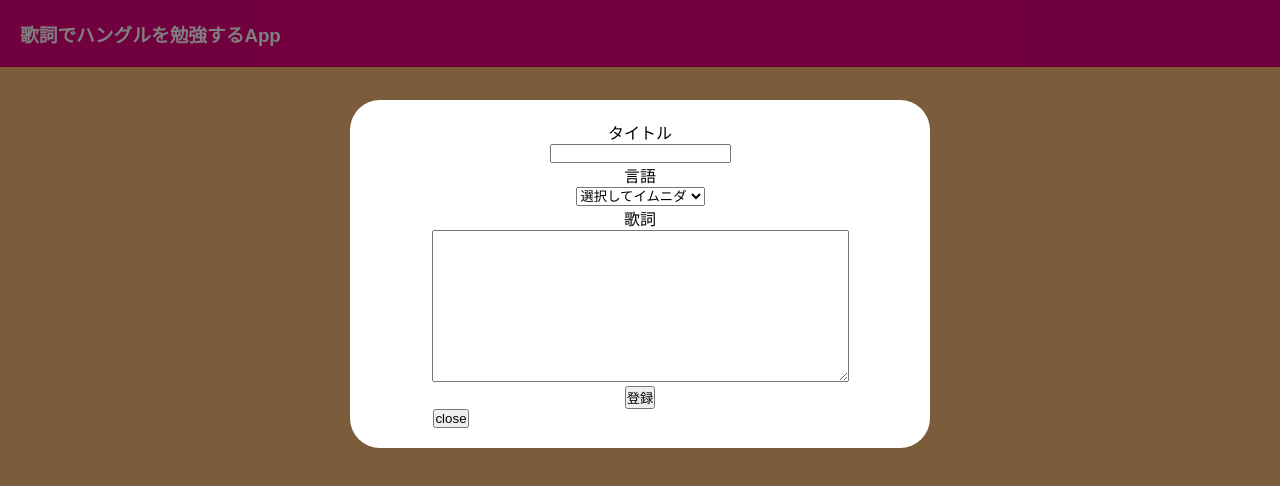
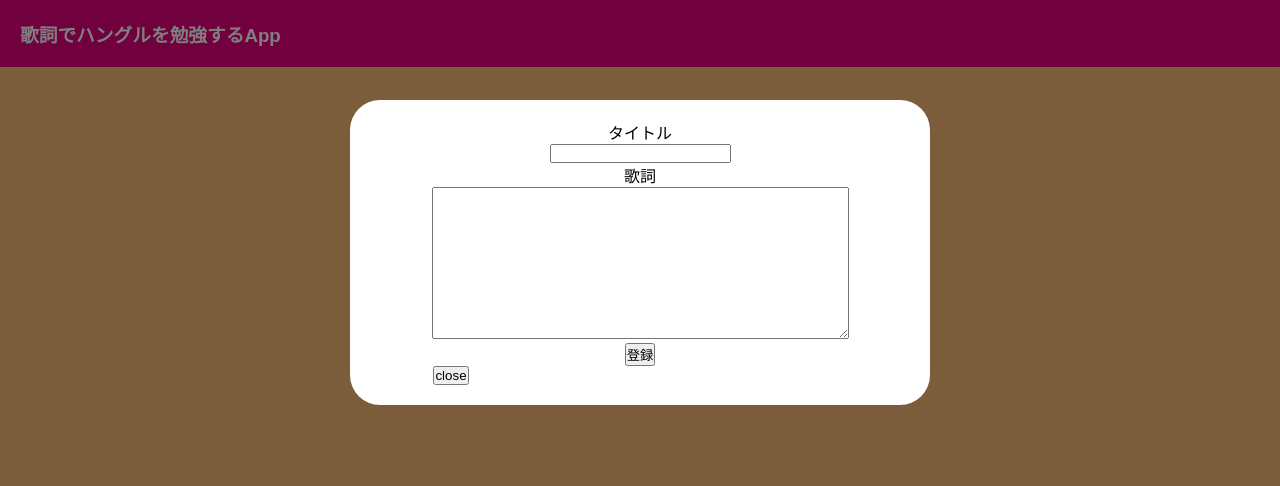
Before and after one commit to pchm13/studyHangul, a React (Create React App) app: page / in a window 1280 px wide. Both pictures are taken after a click on the element "歌詞でハングルを勉強するApp". Shown: the top 486 px of the page. Built offline with nearby package versions, Linux system fonts and the light colour scheme.

Commit message:
language項目削除

```diff
--- a/src/App.jsx
+++ b/src/App.jsx
@@ -6,26 +6,22 @@ import DetailArea from "./components/DetailArea"
 
 const App = () => {
     const [inputTitle, setInputTitle] = useState('')
-    const [inputLanguage, setInputLanguage] = useState('')
     const [inputLyric, setInputLyric] = useState('')
-    const [songs, setSongs] = useState([]) // todo key設定
+    const [songs, setSongs] = useState([])
     const [isInputArea, setIsInputArea] = useState(false)
     const [isDetailArea, setIsDetailArea] = useState(false)
     const [songDetail, setSongDetail] = useState('')
 
     const onChangeInputTitle = (e) => setInputTitle(e.target.value)
     const onChangeInputLyric = (e) => setInputLyric(e.target.value)
-    const onChangeInputLanguage = (e) => setInputLanguage(e.target.value)
 
     const onClickAdd = () => {
         const newSong = [...songs, {
             title: inputTitle,
-            language: inputLanguage,
             lyric: inputLyric
         }]
         setSongs(newSong)
         setInputTitle('')
-        setInputLanguage('')
         setInputLyric('')
     }
 
@@ -56,7 +52,6 @@ const App = () => {
                 isInputArea={isInputArea}
                 inputTitle={inputTitle}
                 onChangeInputTitle={onChangeInputTitle}
-                onChangeInputLanguage={onChangeInputLanguage}
                 inputLyric={inputLyric}
                 onChangeInputLyric={onChangeInputLyric}
                 onClickAdd={onClickAdd}
--- a/src/components/InputArea.jsx
+++ b/src/components/InputArea.jsx
@@ -3,7 +3,6 @@ const InputArea = (props) => {
         isInputArea,
         inputTitle,
         onChangeInputTitle,
-        onChangeInputLanguage,
         inputLyric,
         onChangeInputLyric,
         onClickAdd,
@@ -18,12 +17,6 @@ const InputArea = (props) => {
                         <form>
                             <label htmlFor="title">タイトル</label>
                             <input type="text" id="title" name="title" value={inputTitle} onChange={onChangeInputTitle} />
-                            <label htmlFor="language">言語</label>
-                            <select id="language" name="language" onChange={onChangeInputLanguage}>
-                                <option value="">選択してイムニダ</option>
-                                <option value="Japanese">日本語</option>
-                                <option value="Hangul">ハングル</option>
-                            </select>
                             <label htmlFor="lyric">歌詞</label>
                             <textarea id="lyric" name="lyric" rows="10" cols="50" value={inputLyric} onChange={onChangeInputLyric} />
                             <input type="button" value="登録" onClick={onClickAdd} />
```
